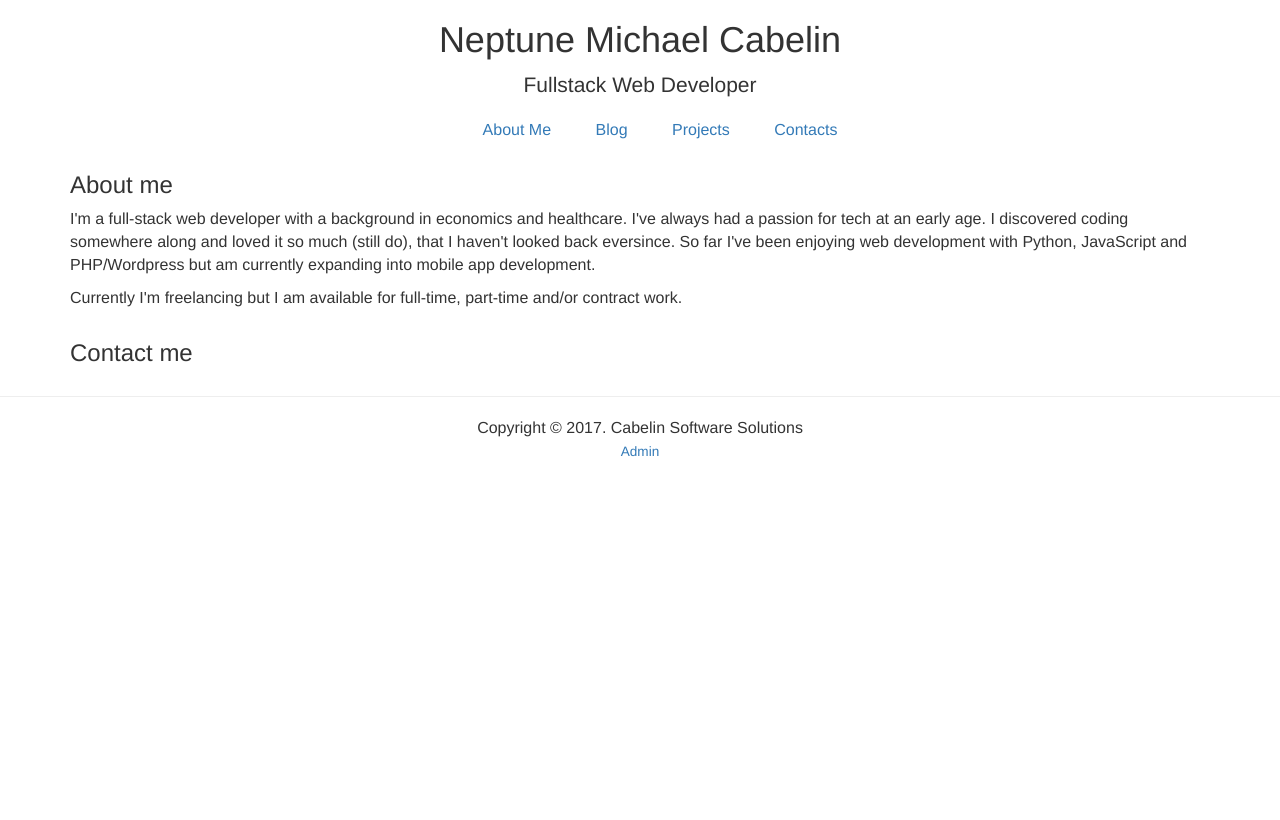
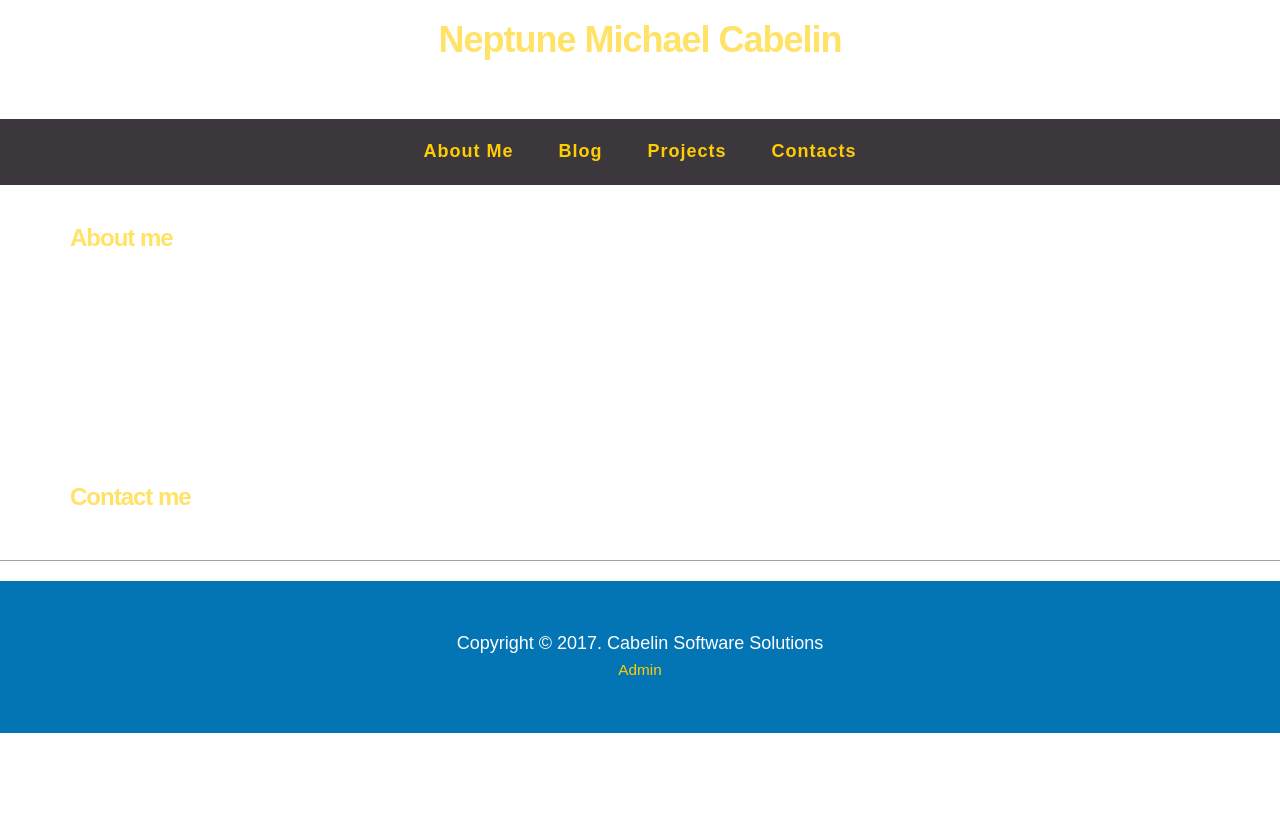
Before and after one commit to ncabelin/portfolio-generator, a PHP site: page / in a window 1280 px wide. Before the commit the page ends 457 px from the top, so only its background shows below. Run offline with PHP 8.4, Linux system fonts and the light colour scheme; data that the repository does not hold is empty; some libraries are stand-ins or nearby versions.

Commit message:
update ui

```diff
--- a/static/style.css
+++ b/static/style.css
@@ -1,17 +1,183 @@
-body {
-  font-size: 16px;
-}
+html, body {
+  font-size: 18px;
+  font-family: 'Karla', sans-serif;
+  color: white;
+  -webkit-font-smoothing: antialiased;
+  text-rendering: optimizelegibility;
+  height: 100%; }
+
+p {
+  font-size: 20px; }
+
+h1, h2, h3 {
+  font-family: 'Montserrat', sans-serif;
+  font-weight: bold;
+  color: #ffe266;
+  letter-spacing: -1px; }
+
+a {
+  color: #ffce00; }
+  a:hover, a:visited {
+    color: #ffe780;
+    text-decoration: none; }
+
+hr {
+  border-top: 1px solid #a3a3a3; }
+
+.heading {
+  padding-top: 100px;
+  padding-bottom: 100px;
+  background-color: #007849;
+  color: white; }
+  .heading p, .heading h1 {
+    margin: 0; }
+  .heading h1 {
+    color: white;
+    font-size: 2.5em; }
+
+.no-show {
+  display: none; }
+
+#pics, #about, #contacts, #skills, #projects {
+  padding: 20px 0; }
+
+h1.heading {
+  background-color: #007849;
+  margin: 0; }
 
 .navigation {
   list-style: none;
-}
+  background-color: rgba(38, 34, 40, 0.9);
+  padding: 20px;
+  margin: 0;
+  border: 0; }
 
 .navigation li {
   display: inline;
   text-align: center;
   padding: 20px;
-}
+  letter-spacing: 1px;
+  font-weight: bold;
+  padding: 20px;
+  border: 0;
+  margin-top: 0;
+  margin-bottom: 0;
+  color: white;
+  cursor: pointer; }
+
+.contacts li {
+  list-style: none; }
 
 .thumb-nail {
-  max-height: 300px;
-}
+  max-height: 300px; }
+
+.circle {
+  border-radius: 50%; }
+
+.profile-pic {
+  max-height: 200px;
+  margin-top: 10px; }
+
+.pic-right {
+  margin: 5px; }
+
+.wrap, .modal-body {
+  background: linear-gradient(rgba(3, 117, 180, 0.7), rgba(3, 117, 180, 0.7)), url("http://res.cloudinary.com/dd6kwd0zn/image/upload/q_auto:eco/v1503385802/markus-spiske-153926_2_f4opoy.jpg") center center fixed;
+  background-size: cover;
+  height: 100%; }
+
+.btn-default {
+  border: 0;
+  border-radius: 25px;
+  margin: 5px;
+  padding: 5px 10px !important; }
+
+.btn-primary {
+  border: 2px solid #ffce00;
+  background-color: transparent;
+  border-radius: 25px;
+  padding: 10px 20px !important;
+  margin: 20px; }
+
+.btn-primary a {
+  color: #262228 !important; }
+
+.list-group {
+  margin: 15px; }
+
+.list-group-item {
+  background-color: #262228; }
+
+.flexed {
+  display: flex;
+  flex-wrap: wrap; }
+
+.flexed-item {
+  margin: 5px -1px; }
+
+.panel {
+  border: 0;
+  border-radius: 0; }
+  .panel:hover {
+    cursor: pointer;
+    -webkit-box-shadow: 2px 10px 66px -8px rgba(0, 0, 0, 0.75);
+    -moz-box-shadow: 2px 10px 66px -8px rgba(0, 0, 0, 0.75);
+    box-shadow: 2px 10px 66px -8px rgba(0, 0, 0, 0.75); }
+
+.panel-default > .panel-heading, .modal-title {
+  background-color: #403944;
+  color: white;
+  border: 0;
+  border-radius: 0; }
+
+.panel-body {
+  color: #262228; }
+
+.panel-img {
+  margin-bottom: 10px;
+  max-height: 225px; }
+
+.modal-header {
+  border-bottom: 0; }
+
+.modal-footer {
+  border-top: 0; }
+
+.modal-header {
+  padding: 0; }
+
+.modal-title {
+  padding: 20px; }
+
+select {
+  color: black; }
+
+footer {
+  background-color: #0375b4;
+  padding: 50px; }
+
+@media screen and (max-width: 480px) {
+  .heading {
+    padding: 50px 0 40px 0; }
+
+  .navigation {
+    padding: 20px 0; }
+
+  p, .navigation li {
+    font-size: 16px;
+    letter-spacing: -1px;
+    padding: 5px; }
+
+  .heading h1, h2 {
+    font-size: 1.2em; }
+
+  ul.contacts {
+    padding-left: 5px; }
+
+  #about, #contacts, #skills, #projects {
+    padding: 0; }
+
+  .profile-pic {
+    height: 100px; } }
+
+/*# sourceMappingURL=style.css.map */
--- /dev/null
+++ b/static/style.scss
@@ -0,0 +1,235 @@
+$fresh: #007849;
+$bluish: #0375b4;
+$sunshine: #ffce00;
+$evening: #262228;
+
+html, body {
+  font-size: 18px;
+  font-family: 'Karla', sans-serif;
+  color: white;
+  -webkit-font-smoothing: antialiased;
+  text-rendering: optimizelegibility;
+  height: 100%;
+}
+
+p {
+  font-size: 20px;
+}
+
+h1, h2, h3 {
+  font-family: 'Montserrat', sans-serif;
+  font-weight: bold;
+  color: lighten($sunshine, 20%);
+  letter-spacing: -1px;
+}
+
+a {
+  color: $sunshine;
+  &:hover, &:visited {
+    color: lighten($sunshine, 25%);
+    text-decoration: none;
+  }
+}
+
+hr {
+  border-top: 1px solid #a3a3a3;
+}
+
+.heading {
+  padding-top: 100px;
+  padding-bottom: 100px;
+  background-color: $fresh;
+  color: white;
+  p, h1 {
+    margin: 0;
+  }
+  h1 {
+    color: white;
+    font-size: 2.5em;
+  }
+}
+
+.no-show {
+  display: none;
+}
+
+#pics, #about, #contacts, #skills, #projects {
+  padding: 20px 0;
+}
+
+h1.heading {
+  background-color: $fresh;
+  margin: 0;
+}
+
+.navigation {
+  list-style: none;
+  background-color: rgba( $evening, 0.9 );
+  padding: 20px;
+  margin: 0;
+  border: 0;
+}
+
+.navigation li {
+  display: inline;
+  text-align: center;
+  padding: 20px;
+  letter-spacing: 1px;
+  font-weight: bold;
+  padding: 20px;
+  border: 0;
+  margin-top: 0;
+  margin-bottom: 0;
+  color: white;
+  cursor: pointer;
+}
+
+.contacts li {
+  list-style: none;
+}
+
+.thumb-nail {
+  max-height: 300px;
+}
+
+.circle {
+  border-radius: 50%;
+}
+
+.profile-pic {
+  max-height: 200px;
+  margin-top: 10px;
+}
+
+.pic-right {
+  margin: 5px;
+}
+
+.wrap, .modal-body {
+  background: linear-gradient(
+    rgba( $bluish, .7),
+    rgba( $bluish, .7)
+  ), url('http://res.cloudinary.com/dd6kwd0zn/image/upload/q_auto:eco/v1503385802/markus-spiske-153926_2_f4opoy.jpg') center center fixed;
+  background-size: cover;
+  height: 100%;
+}
+
+.btn-default {
+  border: 0;
+  border-radius: 25px;
+  margin: 5px;
+  padding: 5px 10px !important;
+}
+
+.btn-primary {
+  border: 2px solid $sunshine;
+  background-color: rgba(0,0,0,0);
+  border-radius: 25px;
+  padding: 10px 20px !important;
+  margin: 20px;
+}
+
+.btn-primary a {
+  color: $evening !important;
+}
+
+.list-group {
+  margin: 15px;
+}
+
+.list-group-item {
+  background-color: $evening;
+}
+
+.flexed {
+  display: flex;
+  flex-wrap: wrap;
+}
+
+.flexed-item {
+  margin: 5px -1px;
+}
+
+.panel {
+  border: 0;
+  border-radius: 0;
+  &:hover {
+    cursor: pointer;
+    -webkit-box-shadow: 2px 10px 66px -8px rgba(0,0,0,0.75);
+    -moz-box-shadow: 2px 10px 66px -8px rgba(0,0,0,0.75);
+    box-shadow: 2px 10px 66px -8px rgba(0,0,0,0.75);
+  }
+}
+
+.panel-default>.panel-heading, .modal-title {
+  background-color: lighten($evening, 10%);
+  color: white;
+  border: 0;
+  border-radius: 0;
+}
+
+.panel-body {
+  color: $evening;
+}
+
+.panel-img {
+  margin-bottom: 10px;
+  max-height: 225px;
+}
+
+.modal-header {
+  border-bottom: 0;
+}
+
+.modal-footer {
+  border-top: 0;
+}
+
+.modal-header {
+  padding: 0;
+}
+
+.modal-title {
+  padding: 20px;
+}
+
+select {
+  color: black;
+}
+
+footer {
+  background-color: $bluish;
+  padding: 50px;
+}
+
+@media screen and (max-width: 480px) {
+  .heading {
+    padding: 50px 0 40px 0;
+  }
+
+  .navigation {
+    padding: 20px 0;
+  }
+
+  p, .navigation li {
+    font-size: 16px;
+    letter-spacing: -1px;
+    padding: 5px;
+  }
+
+  .heading h1, h2 {
+    font-size: 1.2em;
+  }
+
+  ul.contacts {
+    padding-left: 5px;
+  }
+
+  #about, #contacts, #skills, #projects {
+    padding: 0;
+  }
+
+  .profile-pic {
+    height: 100px;
+  }
+}
```
